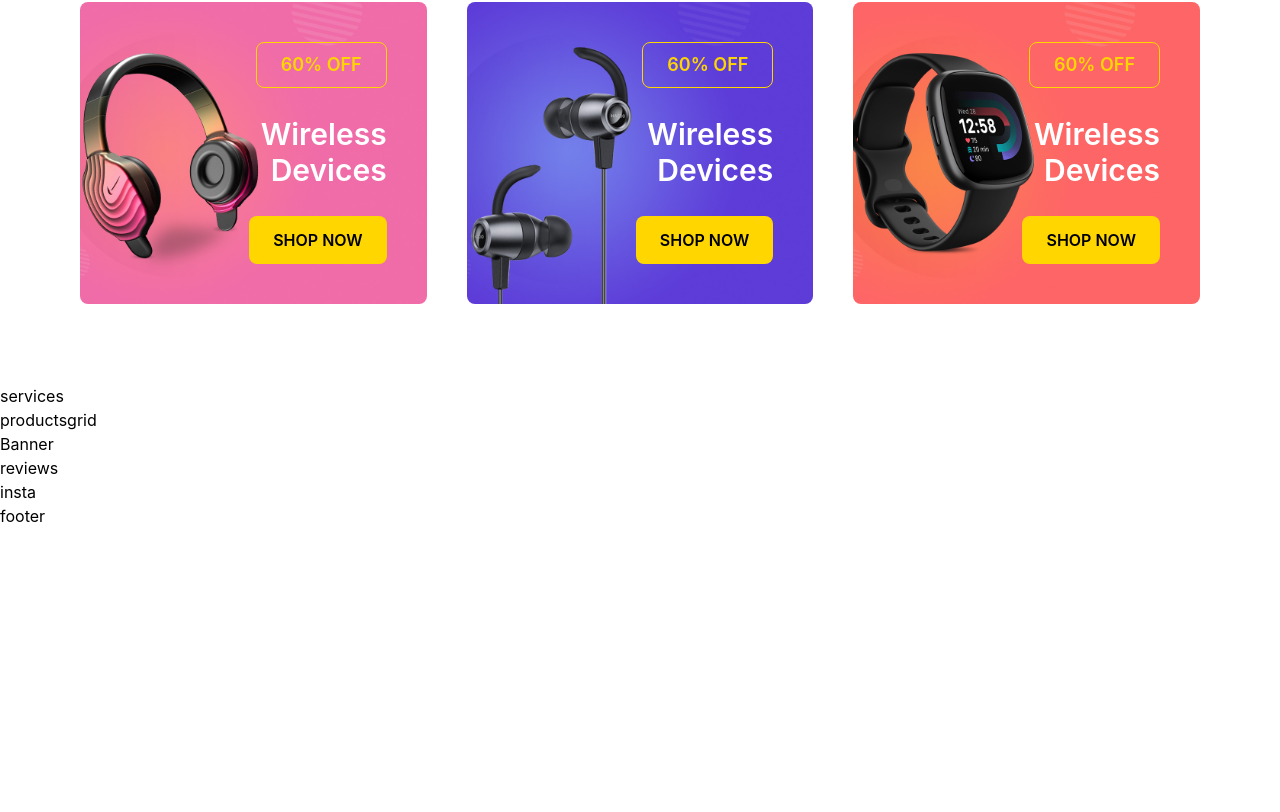
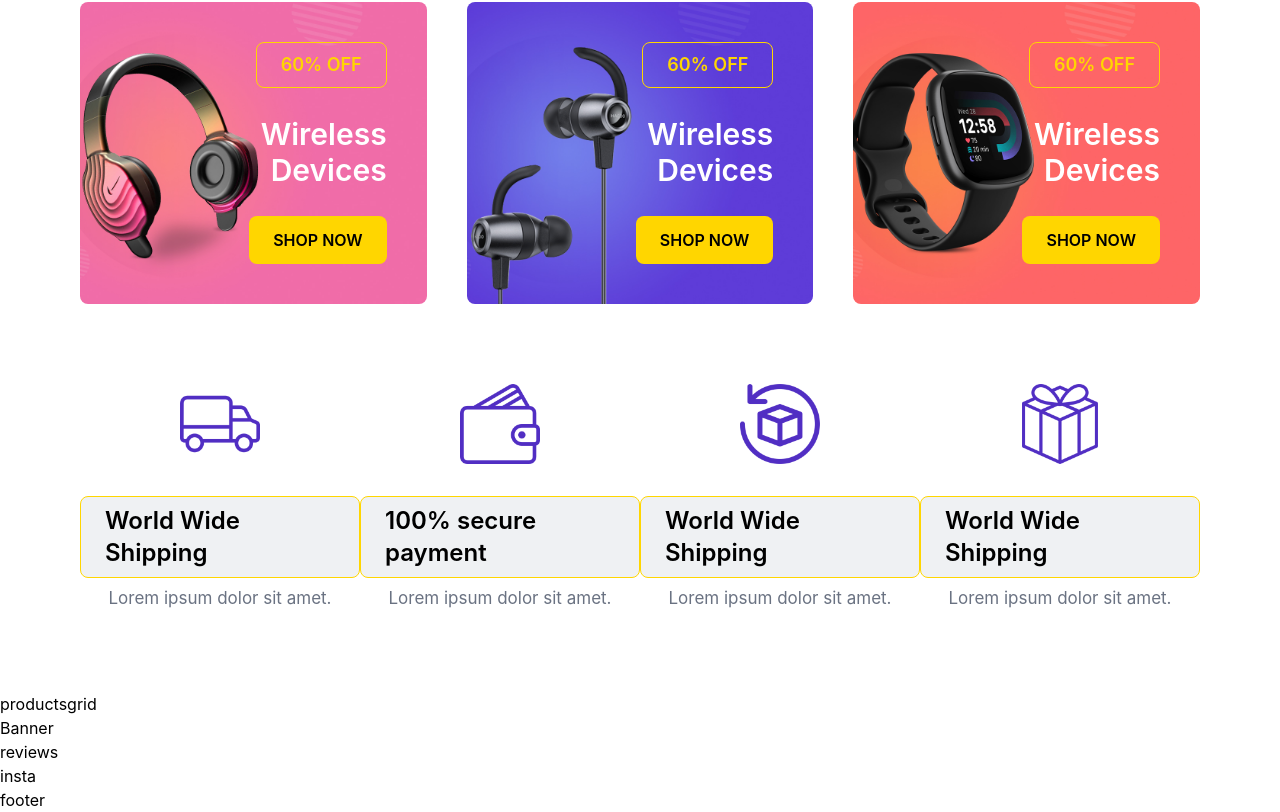
Before and after one commit to SushmaGanji/Electronics-EcommerceWebsite, a React (Vite) app: page / in a window 1280 px wide. Shown: the part 1356-2168 px from the top of the page. Before the commit the page ends 1884 px from the top, so only its background shows below. Built offline with nearby package versions, Linux system fonts and the light colour scheme.

Commit message:
completed the UI part of the service section

```diff
--- a/src/components/Services.jsx
+++ b/src/components/Services.jsx
@@ -1,9 +1,44 @@
-import React from 'react'
+import shipping from '../assets/shipping.png'
+import payment from '../assets/payment.png'
+import refund from '../assets/return.png'
+import gift from '../assets/gift.png'
+import AOS from 'aos';
+import 'aos/dist/aos.css'
+import { useEffect } from 'react';
+const Services = () => {
+    useEffect(() => {
+        AOS.init({
+            offset: 100,
+            duration: 500,
+            easing: 'ease-in-out',
 
-const Services = () => {
+        })
+
+        AOS.refresh();
+
+    }, [])
     return (
-        <div>
-            services
+        <div className='w-full grid lg:grid-cols-4 grid-cols-1 lg:px-20 px-6 pb-[80px]'>
+            <div data-aos="zoom-in" data-aos-delay="50" className='flex flex-col lg:gap-2 gap-4  items-center justify-center cursor-pointer lg:mb-0 mb-10'>
+                <img src={shipping} alt="" className='h-20 w-20 mb-6' />
+                <h1 className='text-2xl font-semibold hover:bg-(--theme-yellow) px-6 py-2 text-black border bg-slate-500/10 rounded-lg border-(--theme-yellow)'>World Wide Shipping</h1>
+                <p className='text-[17px] text-gray-500'>Lorem ipsum dolor sit amet.</p>
+            </div>
+            <div data-aos="zoom-in" data-aos-delay="50" className='flex flex-col lg:gap-2 gap-4  items-center justify-center cursor-pointer lg:mb-0 mb-10'>
+                <img src={payment} alt="" className='h-20 w-20 mb-6' />
+                <h1 className='text-2xl font-semibold hover:bg-(--theme-yellow) px-6 py-2 text-black border bg-slate-500/10 rounded-lg border-(--theme-yellow)'>100% secure payment</h1>
+                <p className='text-[17px] text-gray-500'>Lorem ipsum dolor sit amet.</p>
+            </div>
+            <div data-aos="zoom-in" data-aos-delay="50" className='flex flex-col lg:gap-2 gap-4 items-center justify-center cursor-pointer lg:mb-0 mb-10'>
+                <img src={refund} alt="" className='h-20 w-20 mb-6' />
+                <h1 className='text-2xl font-semibold hover:bg-(--theme-yellow) px-6 py-2 text-black border bg-slate-500/10 rounded-lg border-(--theme-yellow)'>World Wide Shipping</h1>
+                <p className='text-[17px] text-gray-500'>Lorem ipsum dolor sit amet.</p>
+            </div>
+            <div data-aos="zoom-in" data-aos-delay="50" className='flex flex-col lg:gap-2 gap-4  items-center justify-center cursor-pointer lg:mb-0 mb-10'>
+                <img src={gift} alt="" className='h-20 w-20 mb-6' />
+                <h1 className='text-2xl font-semibold hover:bg-(--theme-yellow) px-6 py-2 text-black border bg-slate-500/10 rounded-lg border-(--theme-yellow)'>World Wide Shipping</h1>
+                <p className='text-[17px] text-gray-500'>Lorem ipsum dolor sit amet.</p>
+            </div>
         </div>
     )
 }
```
